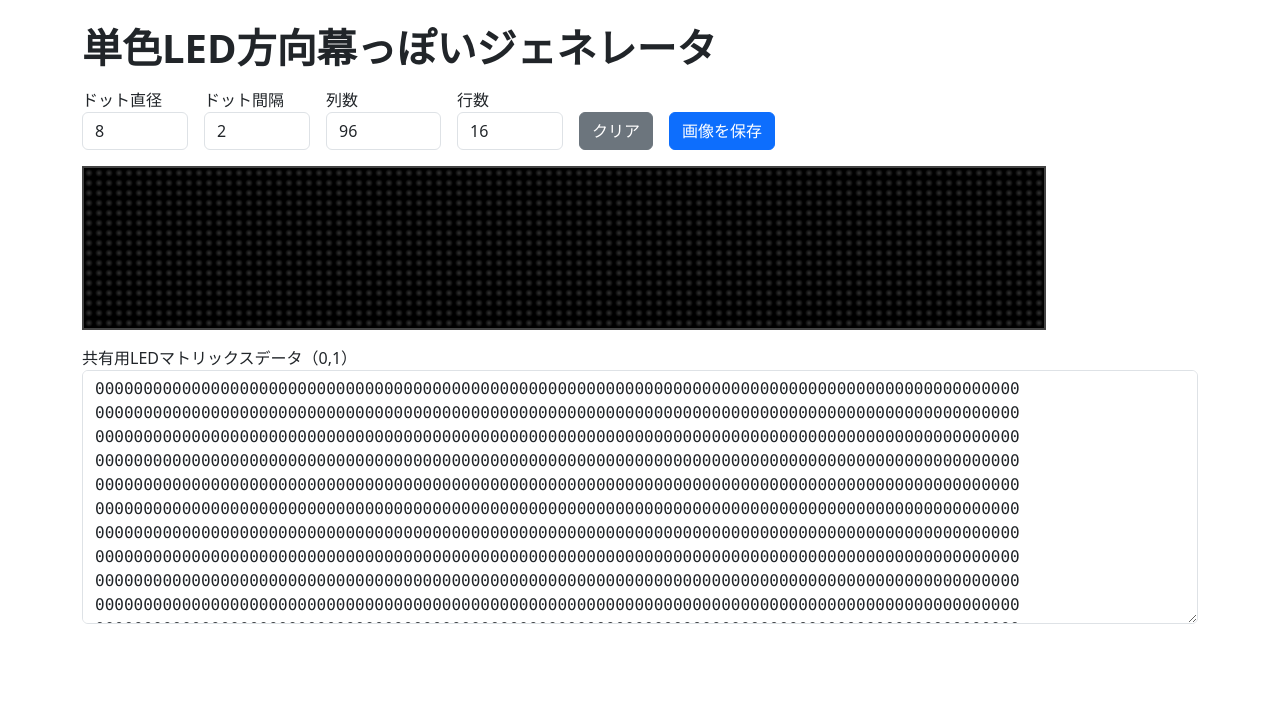
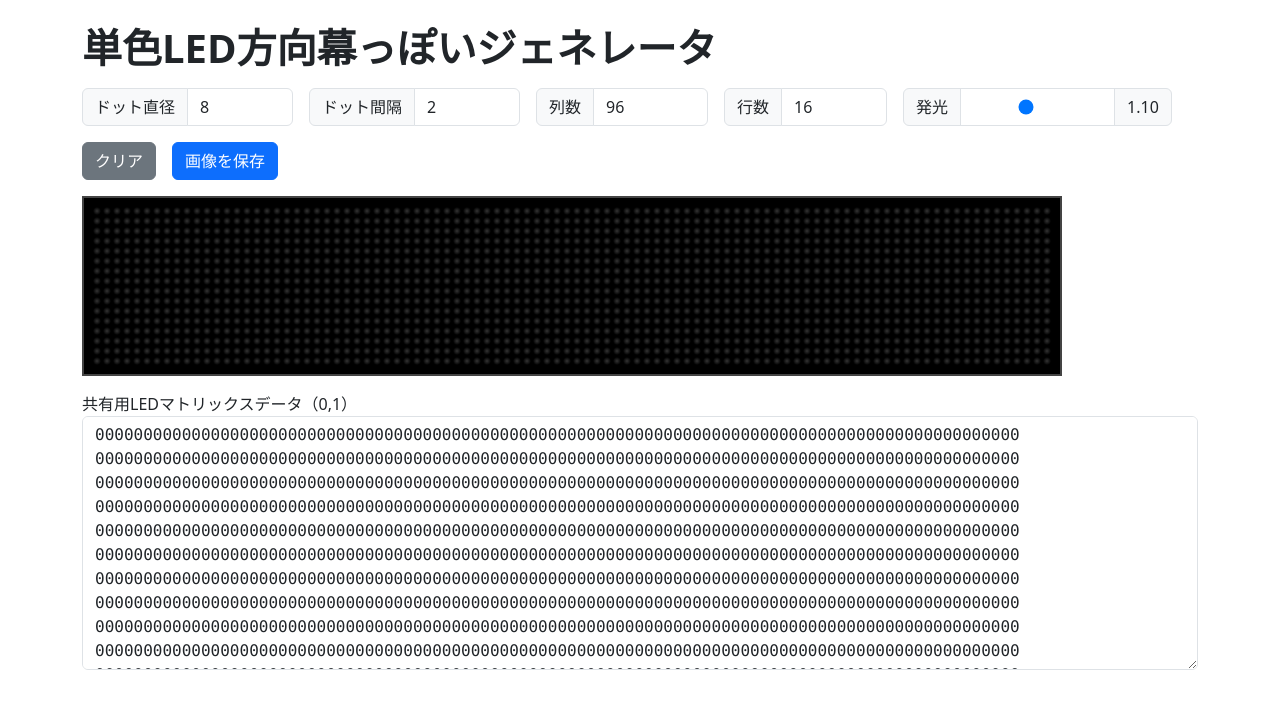
Before and after one commit to windyakin/direction-led-simulator, a Vue app: page / in a window 1280 px wide. Shown: the top 708 px of the page. Built offline with nearby package versions, Linux system fonts and the light colour scheme.

Commit message:
光らせるのと描画調整

```diff
--- a/src/App.vue
+++ b/src/App.vue
@@ -5,6 +5,7 @@ const dotSize = ref(8);
 const gap = ref(2);
 const cols = ref(96);
 const rows = ref(16);
+const shadowSize = ref(1.1); // シャドウサイズ倍率
 
 // 2 次元配列（反応性）
 const grid = reactive<boolean[][]>([]);
@@ -63,7 +64,7 @@ ensureGridSize();
 // ---- ドット画像のプリレンダ ----
 let imgOn: HTMLCanvasElement, imgOff: HTMLCanvasElement;
 const makeDotImg = (lit: boolean) => {
-  const s = skip(); // 1セルのサイズ（ドット＋gap）
+  const s = skip();
   const r = dotSize.value / 2;
   const off = document.createElement('canvas');
   off.width = off.height = s;
@@ -71,22 +72,25 @@ const makeDotImg = (lit: boolean) => {
   if (!ctx) throw new Error('Canvas context not available');
   const cx = s / 2;
   const cy = s / 2;
+  if (lit) {
+    // グラデーションのみ（シャドウなし）
     const g = ctx.createRadialGradient(cx, cy, 0, cx, cy, r);
-  if (lit) {
     g.addColorStop(0, '#ffb030');
     g.addColorStop(0.7, '#d37e00');
-    g.addColorStop(1, '#332100');
+    g.addColorStop(1, 'rgba(51,33,0,0.3)');
     ctx.fillStyle = g;
-    ctx.shadowColor = '#ff8c00';
-    ctx.shadowBlur = r * 1.3;
+    ctx.beginPath();
+    ctx.arc(cx, cy, r, 0, Math.PI * 2);
+    ctx.fill();
   } else {
+    const g = ctx.createRadialGradient(cx, cy, 0, cx, cy, r);
     g.addColorStop(0, '#333');
     g.addColorStop(1, '#000');
     ctx.fillStyle = g;
-  }
     ctx.beginPath();
     ctx.arc(cx, cy, r, 0, Math.PI * 2);
     ctx.fill();
+  }
   return off;
 };
 
@@ -97,19 +101,52 @@ const ctx = () => canvas.value.getContext('2d');
 const skip = () => dotSize.value + gap.value;
 let renderQueued = false;
 const render = () => {
+  const CANVAS_PADDING = dotSize.value;
   const c = ctx();
   const s = skip();
-  canvas.value.width = cols.value * s;
-  canvas.value.height = rows.value * s;
+  canvas.value.width = cols.value * s + CANVAS_PADDING * 2;
+  canvas.value.height = rows.value * s + CANVAS_PADDING * 2;
   if (!c) return;
   c.clearRect(0, 0, canvas.value.width, canvas.value.height);
   c.fillStyle = "#000";
   c.fillRect(0, 0, canvas.value.width, canvas.value.height);
+  // まず全ての消灯LEDを描画
   for (let y = 0; y < rows.value; y++) {
     for (let x = 0; x < cols.value; x++) {
-      c.drawImage(grid[y][x] ? imgOn : imgOff, x * s, y * s);
+      c.drawImage(imgOff, x * s + CANVAS_PADDING, y * s + CANVAS_PADDING);
     }
   }
+  // 点灯LEDをグラデーション合成で重ねる
+  for (let y = 0; y < rows.value; y++) {
+    for (let x = 0; x < cols.value; x++) {
+      if (grid[y][x]) {
+        c.drawImage(imgOn, x * s + CANVAS_PADDING, y * s + CANVAS_PADDING);
+      }
+    }
+  }
+  c.globalCompositeOperation = "hard-light";
+  // さらに点灯LEDのシャドウを直接描画
+  for (let y = 0; y < rows.value; y++) {
+    for (let x = 0; x < cols.value; x++) {
+      if (grid[y][x]) {
+        const cx = x * s + s / 2 + CANVAS_PADDING;
+        const cy = y * s + s / 2 + CANVAS_PADDING;
+        const r = dotSize.value * shadowSize.value;
+        const grad = c.createRadialGradient(cx, cy, 0, cx, cy, r);
+        grad.addColorStop(0, 'rgba(255, 176, 48, 0.5)');
+        grad.addColorStop(0.7, 'rgba(255, 176, 48, 0.2)');
+        grad.addColorStop(1, 'rgba(255, 176, 48, 0)');
+        c.save();
+        c.globalAlpha = 1.0;
+        c.beginPath();
+        c.arc(cx, cy, r, 0, Math.PI * 2);
+        c.fillStyle = grad;
+        c.fill();
+        c.restore();
+      }
+    }
+  }
+  c.globalCompositeOperation = "source-over";
 };
 const scheduleRender = () => {
   if (renderQueued) return;
@@ -124,8 +161,8 @@ const scheduleRender = () => {
 const cellFromEvent = (e: PointerEvent) => {
   const rect = canvas.value.getBoundingClientRect();
   const s = skip();
-  const x = Math.floor((e.clientX - rect.left) / s);
-  const y = Math.floor((e.clientY - rect.top) / s);
+  const x = Math.floor((e.clientX - rect.left - dotSize.value) / s);
+  const y = Math.floor((e.clientY - rect.top - dotSize.value) / s);
   if (x >= 0 && x < cols.value && y >= 0 && y < rows.value) return { x, y };
   return null;
 };
@@ -180,7 +217,7 @@ onMounted(() => {
 });
 
 // ---- ウォッチャ ----
-watch([dotSize, gap], () => { updateDotImgs(); scheduleRender(); });
+watch([dotSize, gap, shadowSize], () => { updateDotImgs(); scheduleRender(); });
 watch([rows, cols], () => { ensureGridSize(); scheduleRender(); });
 
 </script>
@@ -192,21 +229,44 @@ watch([rows, cols], () => { ensureGridSize(); scheduleRender(); });
         <h1 class="fw-bold mb-3">
           単色LED方向幕っぽいジェネレータ
         </h1>
-        <div class="d-flex flex-wrap align-items-end mb-3 gap-3">
-          <label>ドット直径
+        <div class="row row-cols-lg-auto g-3 align-items-center">
+          <div class="col-12">
+            <div class="input-group">
+              <div class="input-group-text">ドット直径</div>
               <input type="number" v-model.number="dotSize" min="2" max="20" class="form-control" />
-          </label>
-          <label>ドット間隔
+            </div>
+          </div>
+          <div class="col-12">
+            <div class="input-group">
+              <div class="input-group-text">ドット間隔</div>
               <input type="number" v-model.number="gap" min="0" max="20" class="form-control">
-          </label>
-          <label>列数
+            </div>
+          </div>
+          <div class="col-12">
+            <div class="input-group">
+              <div class="input-group-text">列数</div>
               <input type="number" v-model.number="cols" min="8" max="128" class="form-control"/>
-          </label>
-          <label>行数
+            </div>
+          </div>
+          <div class="col-12">
+            <div clasS="input-group">
+              <div class="input-group-text">行数</div>
               <input type="number" v-model.number="rows" min="4" max="64" class="form-control"/>
-          </label>
+            </div>
+          </div>
+          <div class="col-12">
+            <div class="input-group">
+              <div class="input-group-text">発光</div>
+              <input type="range" v-model.number="shadowSize" min="0.5" max="2.0" step="0.01" class="form-control" />
+              <div class="input-group-text">{{ shadowSize.toFixed(2) }}</div>
+            </div>
+          </div>
+          <div class="col-12">
             <button @click="clear" class="btn btn-secondary">クリア</button>
+          </div>
+          <div class="col-12">
             <button @click="downloadImage" class="btn btn-primary">画像を保存</button>
+          </div>
         </div>
         <canvas ref="canvas"></canvas>
         <div class="mt-3">
```
Lines whose indentation alone changed are shown as unchanged.
